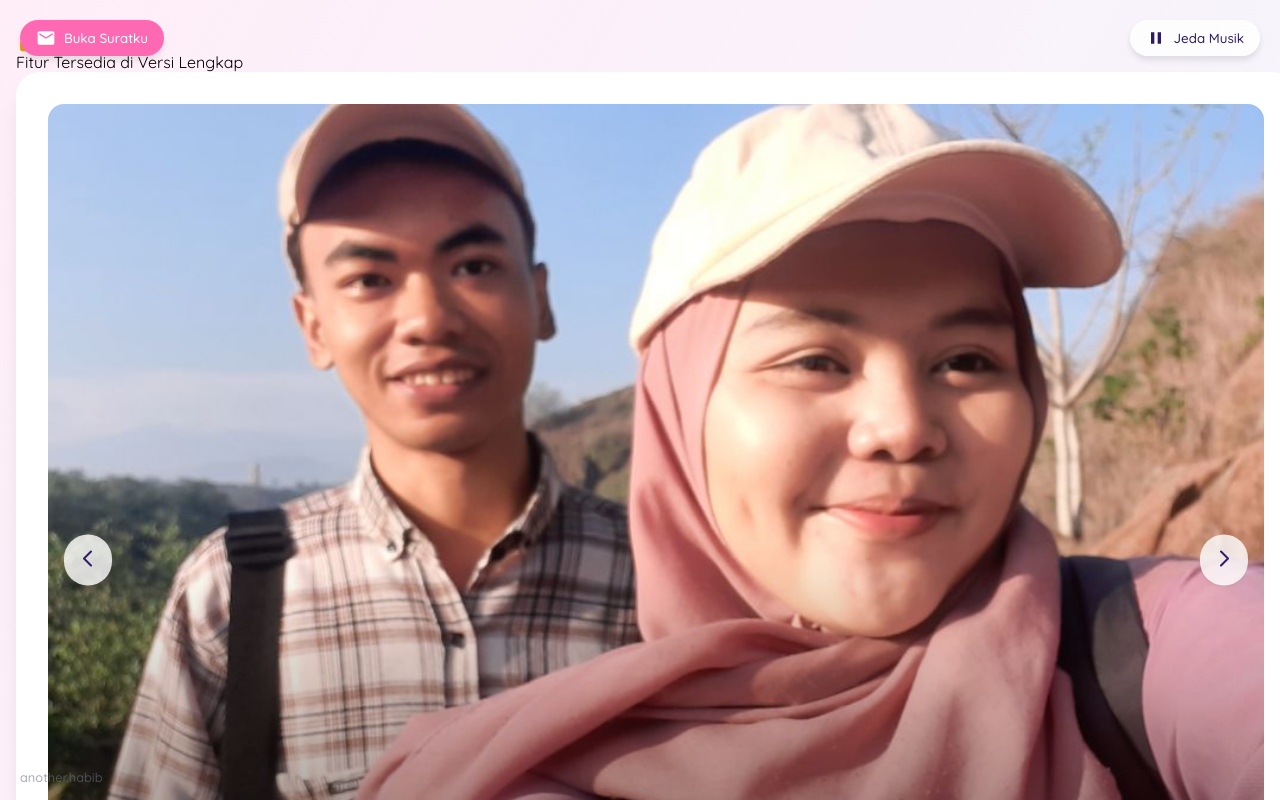
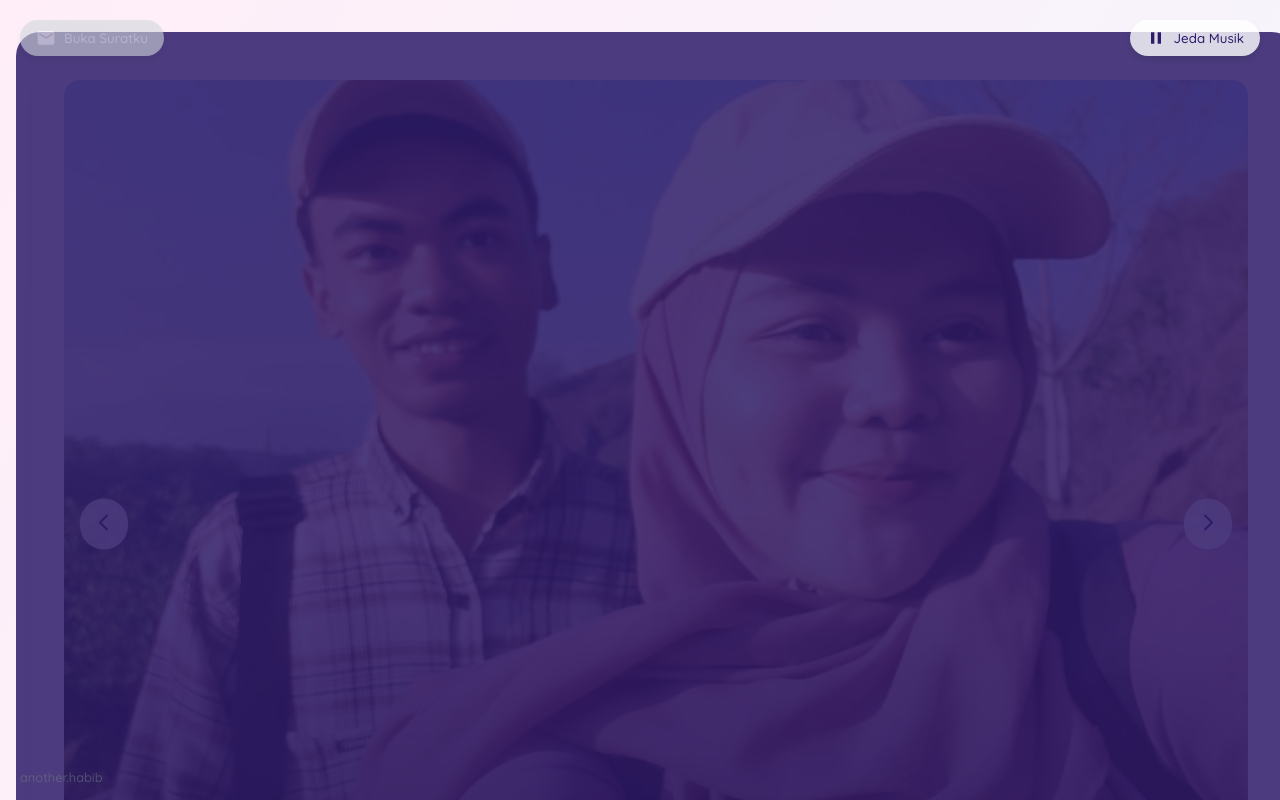
Before and after one commit to anotherhabib/web-001, a plain HTML site: page index.html in a window 1280 px wide. Both pictures are taken after a click on the button "Klik untuk Buka". Shown: the top 800 px of the page. Drawn offline with nearby package versions, Linux system fonts and the light colour scheme.

Commit message:
Update style.css

```diff
--- a/style.css
+++ b/style.css
@@ -969,3 +969,62 @@ body {
 .activity-card.disabled {
     cursor: default;
 }
+
+/* --- Style untuk Demo Mode --- */
+.love-letter-btn.disabled {
+    opacity: 0.6;
+    cursor: default;
+    background-color: var(--gray-300);
+}
+
+.love-letter-btn.disabled:hover {
+    background-color: var(--gray-300);
+}
+
+.content-lock-wrapper {
+    position: relative;
+    padding: 1rem;
+    background-color: var(--white);
+    border-radius: 1.5rem;
+    margin-bottom: 2rem;
+}
+
+.content-lock-overlay {
+    position: absolute;
+    top: 0;
+    left: 0;
+    width: 100%;
+    height: 100%;
+    background-color: rgba(45, 27, 105, 0.85); /* Warna gelap transparan */
+    border-radius: 1.5rem;
+    z-index: 50; /* Pastikan di atas konten galeri */
+    display: flex;
+    flex-direction: column;
+    justify-content: center;
+    align-items: center;
+    color: white;
+    text-align: center;
+}
+
+.content-lock-overlay .lock-icon {
+    font-size: 4rem;
+}
+
+.content-lock-overlay span {
+    margin-top: 1rem;
+    font-size: 1.25rem;
+    font-weight: 700;
+}
+
+.locked-badge {
+    position: absolute;
+    top: 15px;
+    right: 15px;
+    background-color: var(--primary-color);
+    color: white;
+    padding: 0.4rem 0.8rem;
+    border-radius: 9999px;
+    font-size: 0.8rem;
+    font-weight: 700;
+    box-shadow: 0 2px 8px rgba(0,0,0,0.2);
+}
```
